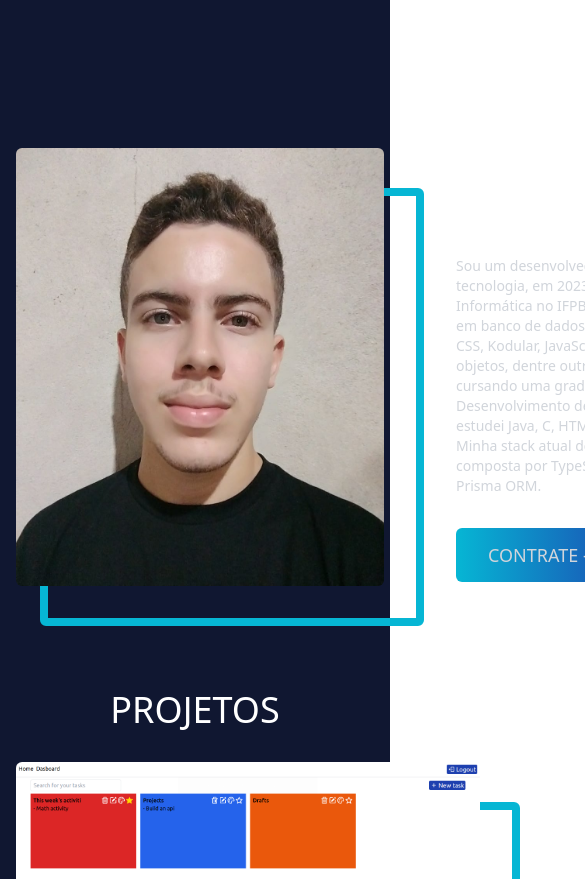
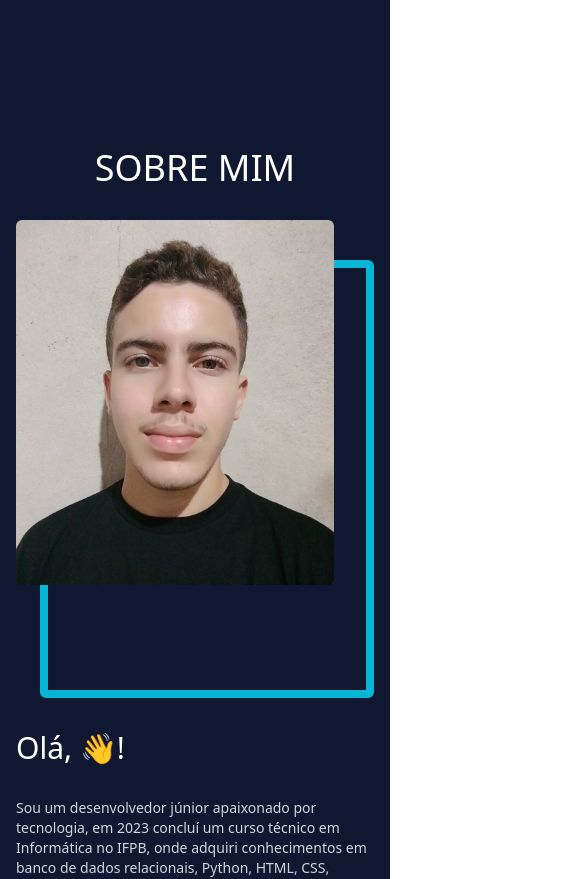
Before and after one commit to JoseHenrique1/JoseHenrique1.github.io, a React (Vite) app: page / in a window 390 px wide. Shown: the part 760-1639 px from the top of the page, 585 px wide, since content can reach past the window. Built offline with nearby package versions, Linux system fonts and the light colour scheme.

Commit message:
view: add  provisional responsiveness

```diff
--- a/src/components/Card/CardAnchor.tsx
+++ b/src/components/Card/CardAnchor.tsx
@@ -7,7 +7,7 @@ export function CardAnchor({children, ...props}: cardAnchorProps) {
   return (
     <a {...props} target="_blank" download>
       <Button
-        className="bg-gradient-to-r from-transparent to-transparent border border-blue-800 text-lg px-12 transition duration-300  hover:text-blue-700"
+        className="bg-gradient-to-r from-transparent to-transparent border border-blue-800 text-lg  transition duration-300  hover:text-blue-700 md:px-6 lg:px-12"
       >{children}</Button>
     </a>
   );
--- a/src/components/Card/CardImage.tsx
+++ b/src/components/Card/CardImage.tsx
@@ -5,15 +5,15 @@ interface cardImageProps extends ImgHTMLAttributes<HTMLImageElement> {
 }
 export function CardImage({layout, src}: cardImageProps) {
     const divClassName = layout === "horizontal"?
-    "shrink-0 relative box-border border-8 border-cyan-500 ml-6 rounded-md w-[480px] h-64"
+    "shrink-0 relative box-border border-8 border-cyan-500 ml-6 rounded-md w-auto aspect-video sm:w-[480px] sm:h-64"
     :
-    "shrink-0 relative box-border border-8 border-cyan-500 ml-6 rounded-md w-96 h-[438px]";
+    "shrink-0 relative box-border border-8 border-cyan-500 ml-6 rounded-md w-auto sm:w-96 h-[438px]";
 
 
     const imgClassName = layout === "horizontal"?
-    "absolute -top-12 -left-8 rounded-md w-[480px] h-64"
+    "absolute -top-12 -left-8 rounded-md w-auto aspect-video sm:w-[480px] sm:h-64"
     :
-    "absolute -top-12 -left-8 rounded-md w-96 h-[438px]";
+    "absolute -top-12 -left-8 rounded-md w-auto sm:w-96 sm:h-[438px]";
 
     return (
         <div
--- a/src/components/Card/CardRoot.tsx
+++ b/src/components/Card/CardRoot.tsx
@@ -6,7 +6,7 @@ interface cardRootProps {
 
 export function CardRoot({children}: cardRootProps) {
     return (
-        <div className="pt-10 flex gap-8 items-start">
+        <div className="pt-10 flex flex-col gap-8 md:flex-row">
             {children}
         </div>
      );
--- a/src/pages/About.tsx
+++ b/src/pages/About.tsx
@@ -2,11 +2,12 @@ import { Button } from "../components/Button";
 import { Card } from "../components/Card";
 
 export function About() {
-    const title = "SOBRE MIM";
+    const title = "Olá, 👋!";
     const description = "Sou um desenvolvedor júnior apaixonado por tecnologia, em 2023 concluí um curso técnico em Informática no IFPB, onde adquiri conhecimentos em banco de dados relacionais, Python, HTML, CSS, Kodular, JavaScript, programação orientada a objetos, dentre outros. Atualmente, estou cursando uma graduação em Análise e Desenvolvimento de Sistemas (ADS), onde já estudei Java, C, HTML, CSS e banco de dados. Minha stack atual de desenvolvimento web é composta por TypeScript, React, Express, Fastify e Prisma ORM.";
 
     return (
-        <section id="about" className="py-4">
+        <section id="about" className="py-4 space-y-8">
+            <h1 className="text-white text-4xl text-center">SOBRE MIM</h1>
             <Card.Root>
                 <Card.Image layout="vertical" src="img/foto-pessoal.jpeg" />
                 <Card.Content title={title} description={description} >
```
